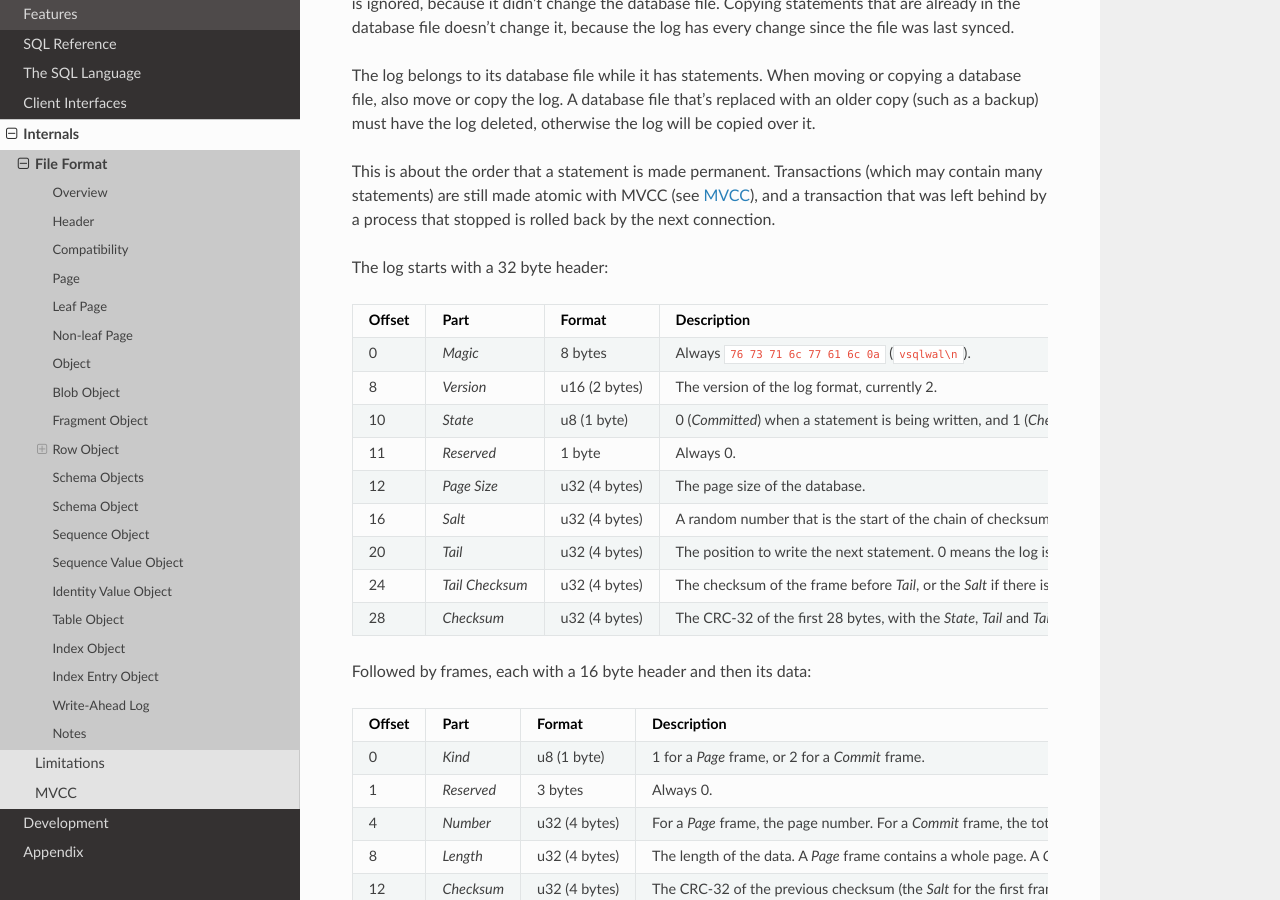
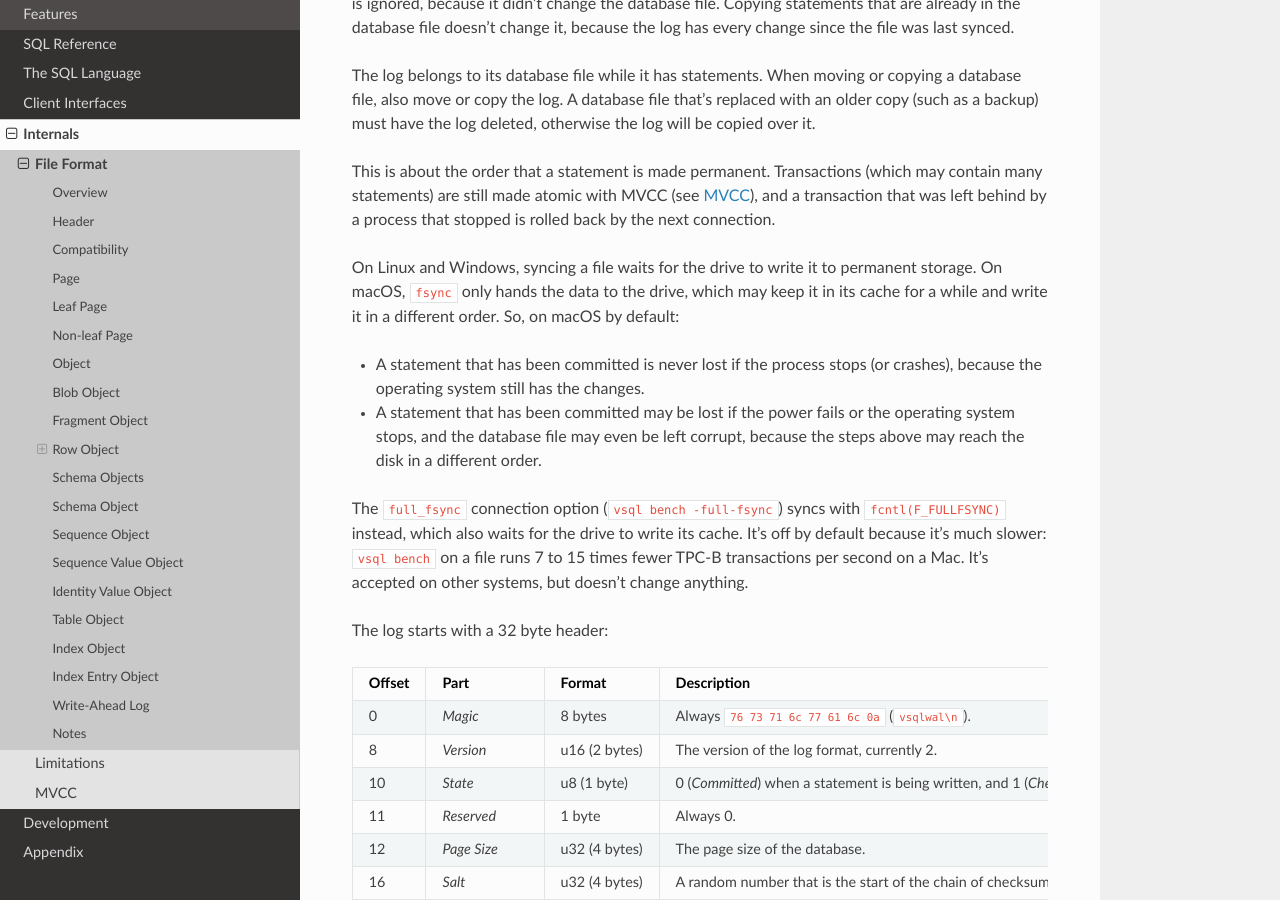
Before and after one commit to elliotchance/vsql, a Sphinx documentation site: the page built from docs/file-format.rst, in a window 1280 px wide and 900 px high, scrolled down 13154 px. Built offline with Sphinx 7.4.7 and the Read the Docs theme 3.1.0, drawn with Linux system fonts in a browser that asks for light colours.

Commit message:
storage: Add an option to use F_FULLFSYNC on macOS
On macOS, fsync() only hands the changes to the drive, which can keep them
in its cache (and write them in a different order), so a committed statement
can be lost, or the file left corrupt, if the power fails. The new
ConnectionOptions.full_fsync uses fcntl(F_FULLFSYNC) instead for the log and
the database file. It's off by default because it's much slower, and it's
accepted but does nothing on Linux and Windows, where fsync() and _commit()
already flush the drive's cache.

The directory sync after creating the log still uses fsync(), because the log
is always synced with F_FULLFSYNC straight after it, which flushes the whole
drive cache anyway. "vsql bench -full-fsync" turns it on for the benchmark,
and file-format.rst now says what the default does and doesn't guarantee on
macOS.

Fixes #833

Co-Authored-By: Claude Opus 5.5 <noreply@anthropic.com>

```diff
--- a/docs/benchmark.rst
+++ b/docs/benchmark.rst
@@ -58,6 +58,10 @@ The options are:
   ``serializable`` (the default). Since there's only one connection, this
   measures the cost of the isolation level itself (see :doc:`transactions`).
   ``read-uncommitted`` currently runs the same way as ``read-committed``.
+
+- ``-full-fsync``: Use ``F_FULLFSYNC`` to sync the file on macOS (see
+  ``full_fsync`` in :doc:`v-client-library-docs`). It makes no difference on
+  other systems, or with ``-memory``.
 
 Suites
 ------
--- a/docs/file-format.rst
+++ b/docs/file-format.rst
@@ -913,6 +913,24 @@ may contain many statements) are still made atomic with MVCC (see :doc:`mvcc`),
 and a transaction that was left behind by a process that stopped is rolled back
 by the next connection.
 
+On Linux and Windows, syncing a file waits for the drive to write it to
+permanent storage. On macOS, ``fsync`` only hands the data to the drive, which
+may keep it in its cache for a while and write it in a different order. So, on
+macOS by default:
+
+- A statement that has been committed is never lost if the process stops (or
+  crashes), because the operating system still has the changes.
+
+- A statement that has been committed may be lost if the power fails or the
+  operating system stops, and the database file may even be left corrupt,
+  because the steps above may reach the disk in a different order.
+
+The ``full_fsync`` connection option (``vsql bench -full-fsync``) syncs with
+``fcntl(F_FULLFSYNC)`` instead, which also waits for the drive to write its
+cache. It's off by default because it's much slower: ``vsql bench`` on a file
+runs 7 to 15 times fewer TPC-B transactions per second on a Mac. It's accepted
+on other systems, but doesn't change anything.
+
 The log starts with a 32 byte header:
 
 .. list-table::
```
Also changed, not shown: docs/v-client-library-docs.rst (+12 -0 lines), 7 other files.
